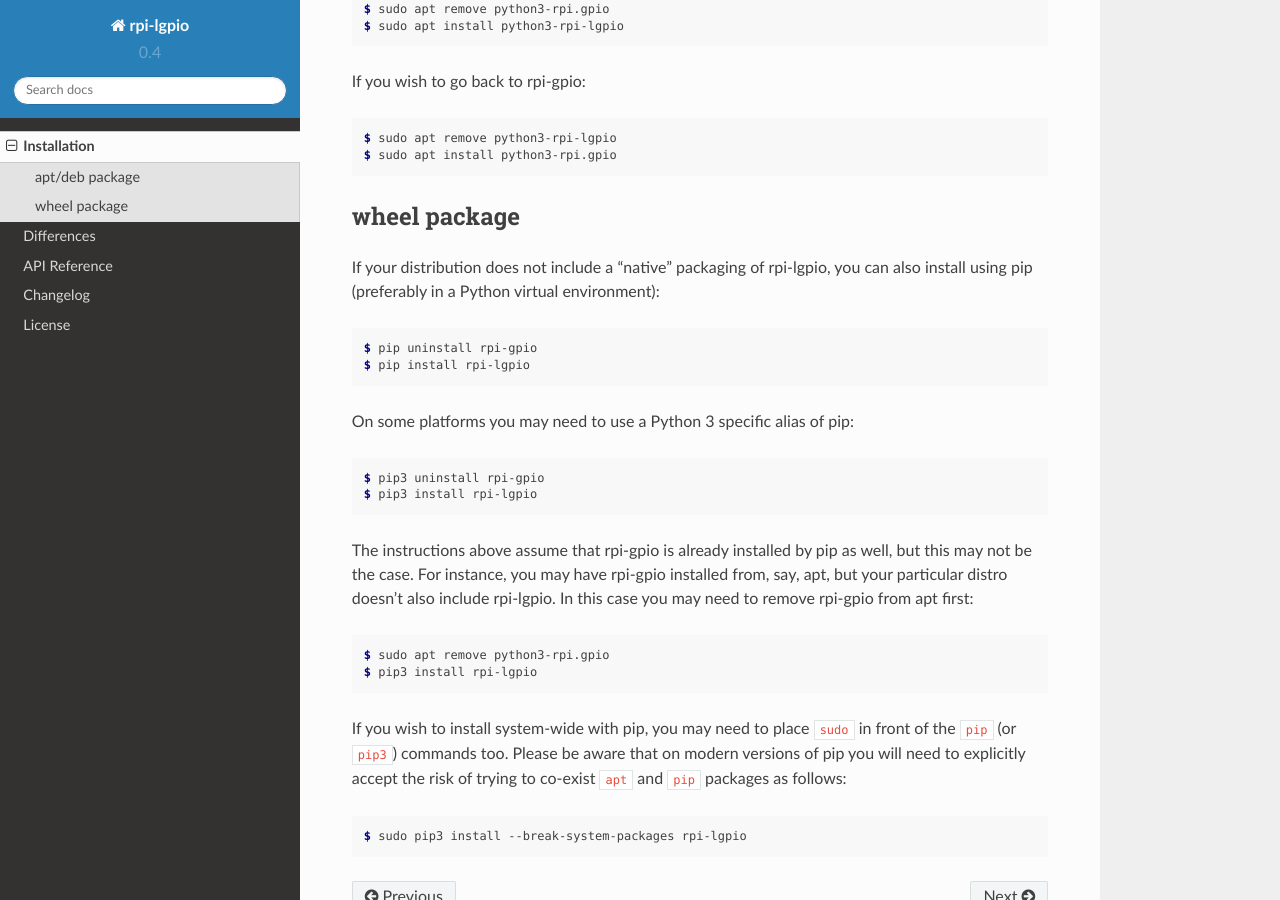
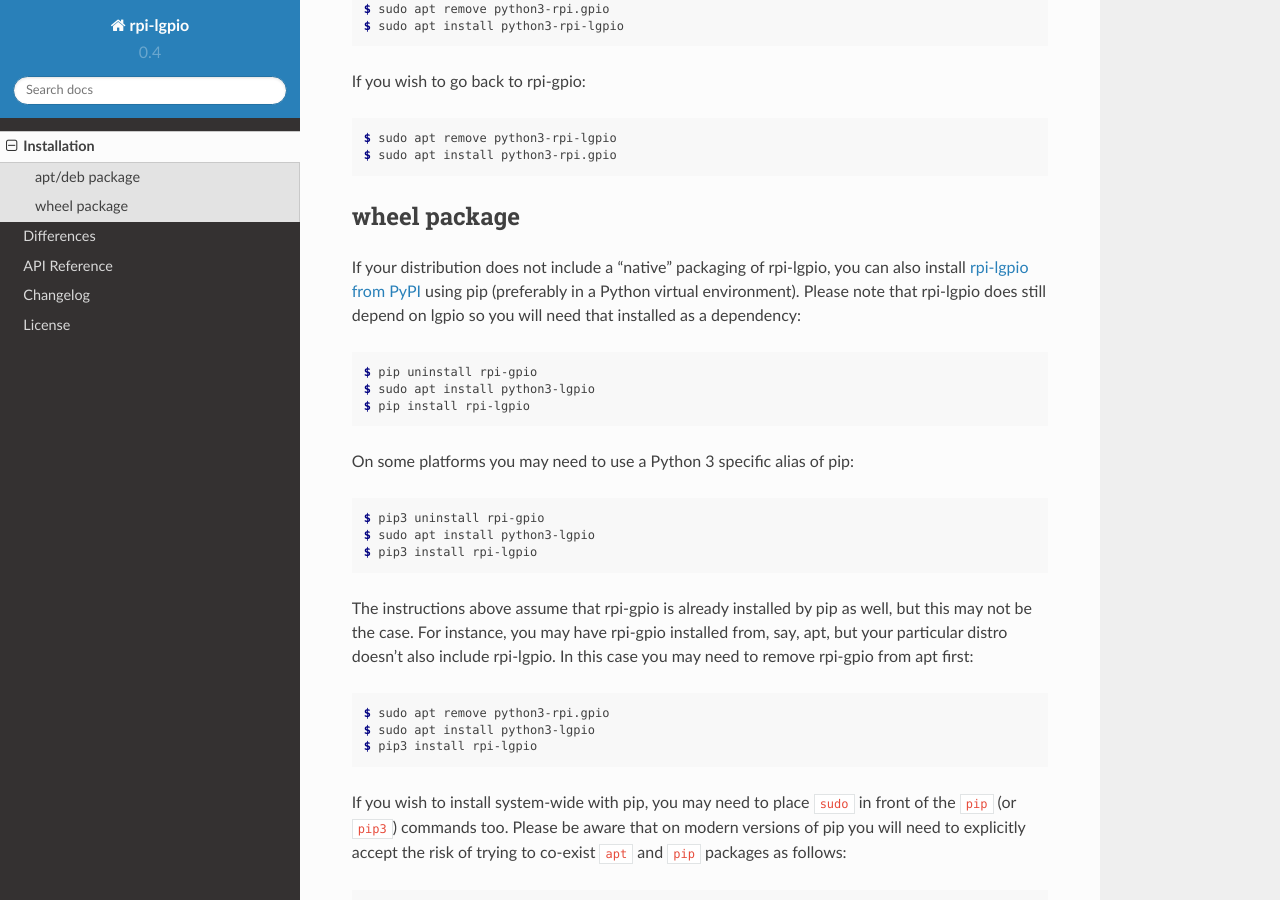
Before and after one commit to waveform80/rpi-lgpio, a Sphinx documentation site: the page built from docs/install.rst, in a window 1280 px wide and 900 px high, scrolled down 497 px. Built offline with Sphinx 7.4.7 and the Read the Docs theme 2.0.0, drawn with Linux system fonts in a browser that asks for light colours; formulas are drawn with MathJax 3.

Commit message:
Mention lgpio dependency in the installation docs

```diff
--- a/docs/install.rst
+++ b/docs/install.rst
@@ -41,11 +41,15 @@ wheel package
 =============
 
 If your distribution does not include a "native" packaging of rpi-lgpio, you
-can also install using pip (preferably in a Python virtual environment):
+can also install `rpi-lgpio from PyPI <https://pypi.org/project/rpi-lgpio/>`_
+using pip (preferably in a Python virtual environment). Please note that
+rpi-lgpio does still depend on lgpio so you will need that installed as a
+dependency:
 
 .. code-block:: console
 
     $ pip uninstall rpi-gpio
+    $ sudo apt install python3-lgpio
     $ pip install rpi-lgpio
 
 On some platforms you may need to use a Python 3 specific alias of pip:
@@ -53,6 +57,7 @@ On some platforms you may need to use a Python 3 specific alias of pip:
 .. code-block:: console
 
     $ pip3 uninstall rpi-gpio
+    $ sudo apt install python3-lgpio
     $ pip3 install rpi-lgpio
 
 The instructions above assume that rpi-gpio is already installed by pip as
@@ -63,6 +68,7 @@ rpi-lgpio. In this case you may need to remove rpi-gpio from apt first:
 .. code-block:: console
 
     $ sudo apt remove python3-rpi.gpio
+    $ sudo apt install python3-lgpio
     $ pip3 install rpi-lgpio
 
 If you wish to install system-wide with pip, you may need to place ``sudo`` in
```
